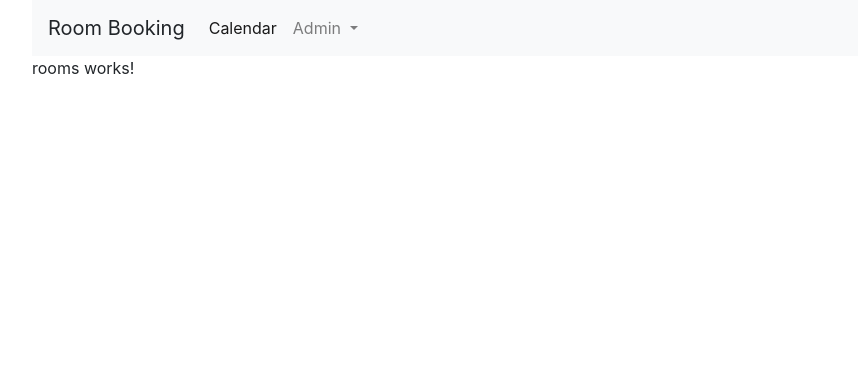
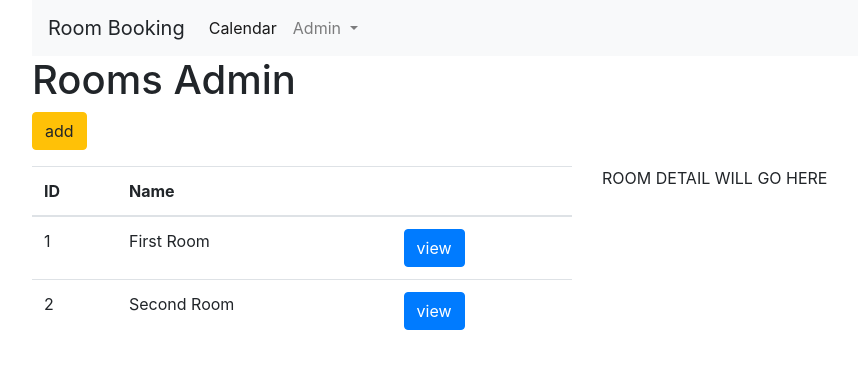
Before and after one commit to antocecere77/RoomBookingAngular, an Angular app: page /admin/rooms in a window 1280 px wide. Shown: the top 368 px of the page, without its empty margins (53-911 px from the left). Built offline with nearby package versions, Linux system fonts and the light colour scheme.

Commit message:
Binding data to a view and looping with *ngfor

```diff
--- a/src/app/admin/rooms/rooms.component.html
+++ b/src/app/admin/rooms/rooms.component.html
@@ -1 +1,28 @@
-<p>rooms works!</p>
+<h1>Rooms Admin</h1>
+
+<a class="btn btn-warning mb-3">add</a>
+  <div class="row">
+    <div class="col-6">
+      <table class="table">
+        <thead>
+          <tr>
+            <th>ID</th>
+            <th>Name</th>
+            <th></th>
+          </tr>
+        </thead>
+        <tbody>
+          <tr *ngFor="let room of rooms">
+            <td>{{ room.id }}</td>
+            <td>{{ room.name }}</td>
+            <td>
+              <button type="button" class="btn btn-primary">view</button>
+            </td>
+          </tr>
+        </tbody>
+      </table>
+    </div>
+    <div class="col-6">
+      ROOM DETAIL WILL GO HERE
+    </div>
+  </div>
--- a/src/app/admin/rooms/rooms.component.ts
+++ b/src/app/admin/rooms/rooms.component.ts
@@ -1,5 +1,6 @@
 import { Component, OnInit } from '@angular/core';
 import { DataService } from 'src/app/data.service';
+import { Room } from 'src/app/model/room';
 
 @Component({
   selector: 'app-rooms',
@@ -8,10 +9,12 @@ import { DataService } from 'src/app/data.service';
 })
 export class RoomsComponent implements OnInit {
 
+  rooms: Array<Room>;
+
   constructor(private dataService: DataService) { }
 
   ngOnInit() {
-    console.log(this.dataService.rooms);
+    this.rooms = this.dataService.rooms;
   }
 
 }
```
